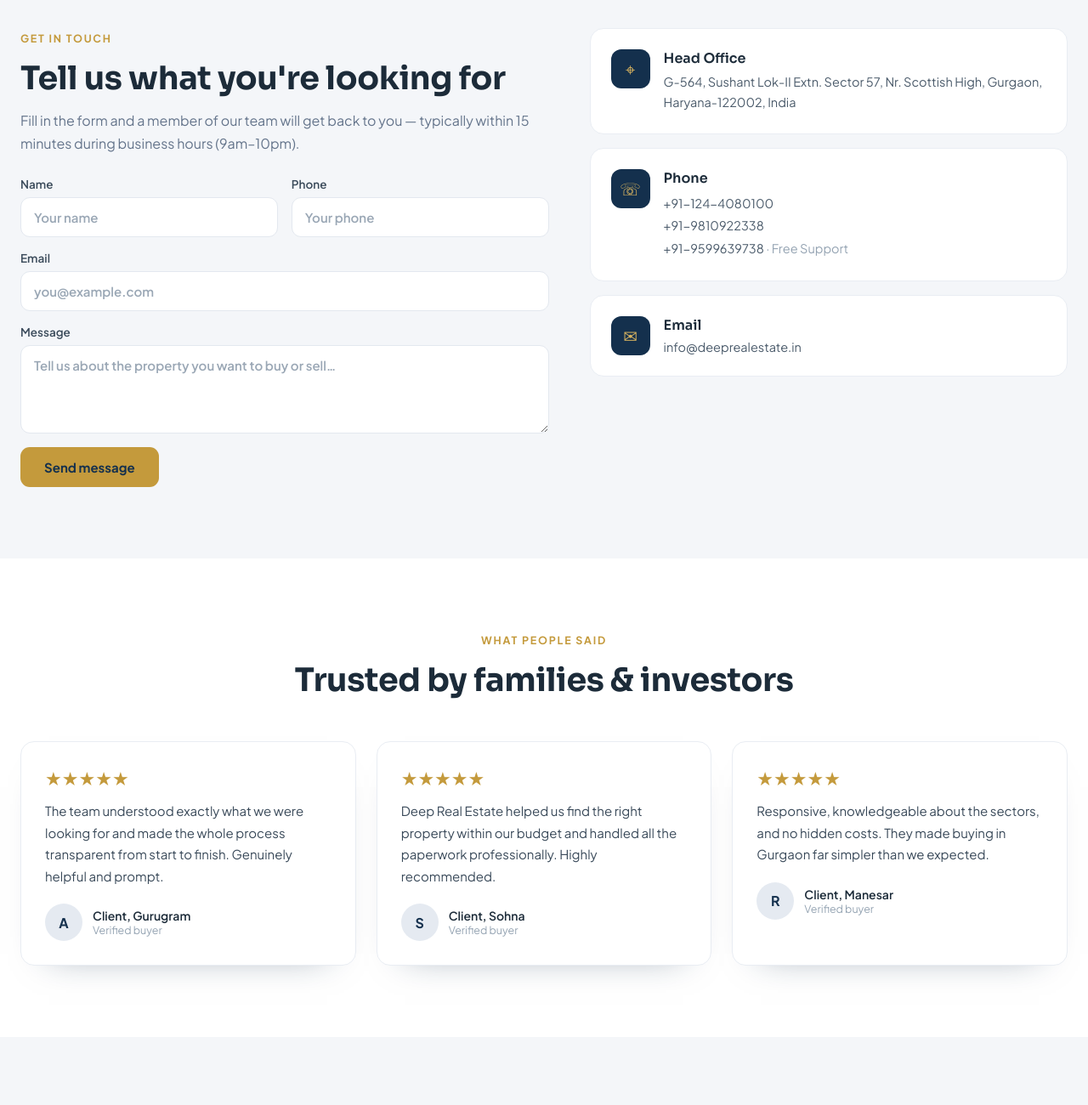
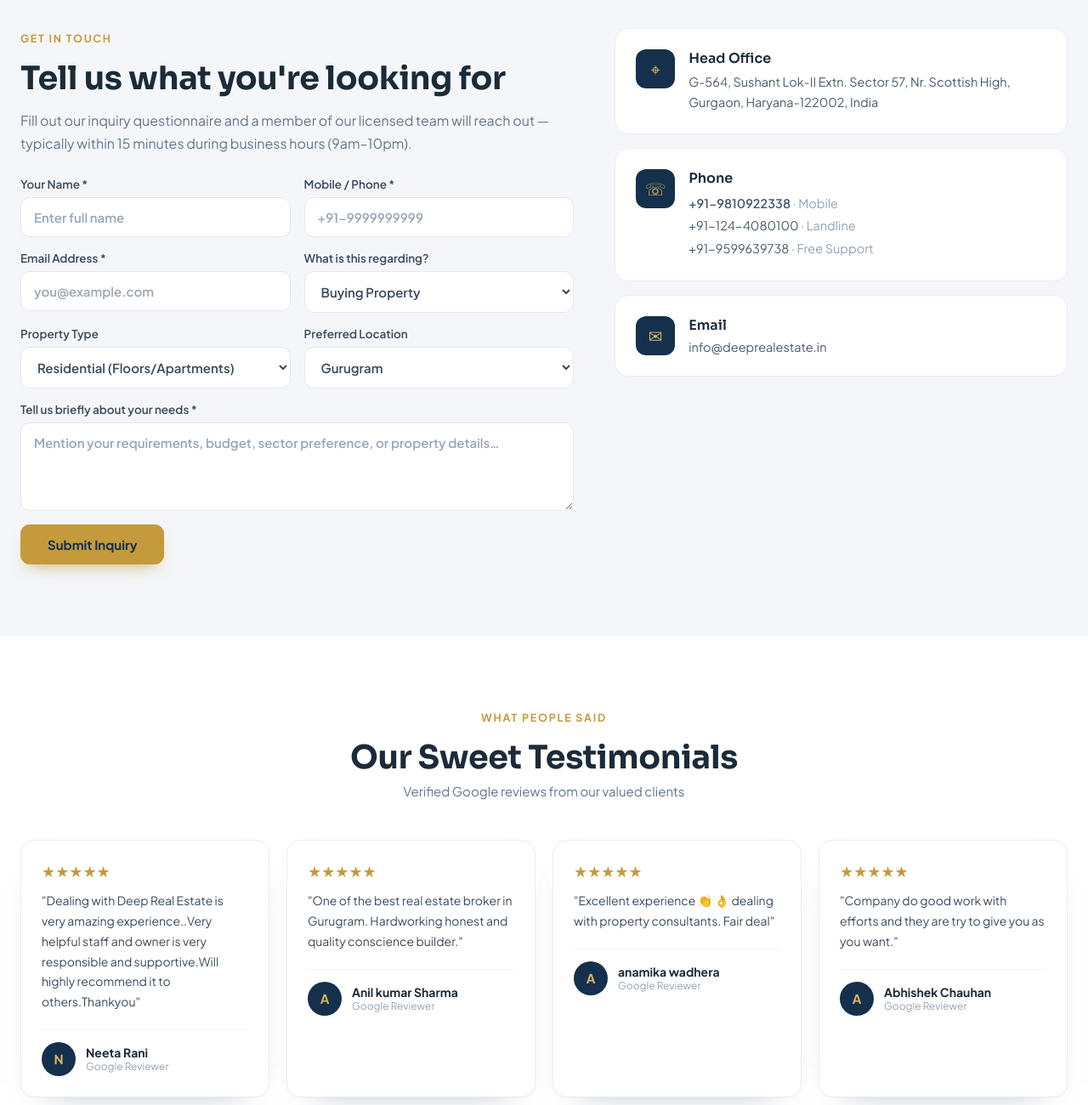
Before and after one commit to Its-Arjun-innit/Deep_Real_Estate, a website: page index.dc.html in a window 1280 px wide. Shown: the part 1280-2580 px from the top of the page at 85% size. Drawn offline with nearby package versions, Linux system fonts and the light colour scheme.

Commit message:
Update contacts, emails, Google reviews (Neeta Rani, Anil Sharma, Anamika Wadhera, Abhishek Chauhan), location maps, and questionnaire fields to match deeprealestate.in

```diff
--- a/index.dc.html
+++ b/index.dc.html
@@ -56,22 +56,45 @@
     </div>
   </section>
 
-  <!-- 3. CONTACT FORM -->
+  <!-- 3. CONTACT / BUY & SELL QUESTIONNAIRE -->
   <section id="contact" style="background:#f4f6f9;">
-    <div style="max-width:1240px;margin:0 auto;padding:84px 24px;display:grid;grid-template-columns:1.05fr .95fr;gap:48px;align-items:start;">
+    <div style="max-width:1240px;margin:0 auto;padding:84px 24px;display:grid;grid-template-columns:1.1fr .9fr;gap:48px;align-items:start;">
       <div>
         <span style="font-size:12.5px;font-weight:700;letter-spacing:.14em;text-transform:uppercase;color:#c49a3c;">Get in touch</span>
         <h2 style="font-family:'Sora',sans-serif;font-weight:700;font-size:38px;letter-spacing:-.01em;margin:14px 0 12px;">Tell us what you're looking for</h2>
-        <p style="font-size:16px;line-height:1.7;color:#64748b;margin:0 0 26px;">Fill in the form and a member of our team will get back to you — typically within 15 minutes during business hours (9am–10pm).</p>
+        <p style="font-size:16px;line-height:1.7;color:#64748b;margin:0 0 26px;">Fill out our inquiry questionnaire and a member of our licensed team will reach out — typically within 15 minutes during business hours (9am–10pm).</p>
         <form onSubmit="{{ onSubmit }}" style="display:flex;flex-direction:column;gap:16px;">
           <div style="display:grid;grid-template-columns:1fr 1fr;gap:16px;">
-            <label style="display:flex;flex-direction:column;gap:7px;font-size:13.5px;font-weight:600;color:#3a4a5a;">Name<input required placeholder="Your name" style="padding:13px 15px;border:1px solid #e3e8ef;border-radius:11px;font:inherit;font-size:15px;background:#fff;outline:none;"></label>
-            <label style="display:flex;flex-direction:column;gap:7px;font-size:13.5px;font-weight:600;color:#3a4a5a;">Phone<input placeholder="Your phone" style="padding:13px 15px;border:1px solid #e3e8ef;border-radius:11px;font:inherit;font-size:15px;background:#fff;outline:none;"></label>
+            <label style="display:flex;flex-direction:column;gap:7px;font-size:13.5px;font-weight:600;color:#3a4a5a;">Your Name *<input required placeholder="Enter full name" style="padding:13px 15px;border:1px solid #e3e8ef;border-radius:11px;font:inherit;font-size:15px;background:#fff;outline:none;"></label>
+            <label style="display:flex;flex-direction:column;gap:7px;font-size:13.5px;font-weight:600;color:#3a4a5a;">Mobile / Phone *<input required type="tel" placeholder="+91-9999999999" style="padding:13px 15px;border:1px solid #e3e8ef;border-radius:11px;font:inherit;font-size:15px;background:#fff;outline:none;"></label>
           </div>
-          <label style="display:flex;flex-direction:column;gap:7px;font-size:13.5px;font-weight:600;color:#3a4a5a;">Email<input required type="email" placeholder="you@example.com" style="padding:13px 15px;border:1px solid #e3e8ef;border-radius:11px;font:inherit;font-size:15px;background:#fff;outline:none;"></label>
-          <label style="display:flex;flex-direction:column;gap:7px;font-size:13.5px;font-weight:600;color:#3a4a5a;">Message<textarea required rows="4" placeholder="Tell us about the property you want to buy or sell…" style="padding:13px 15px;border:1px solid #e3e8ef;border-radius:11px;font:inherit;font-size:15px;background:#fff;outline:none;resize:vertical;"></textarea></label>
-          <button type="submit" style="align-self:flex-start;background:#c49a3c;color:#14304d;font-weight:700;font-size:15px;border:none;cursor:pointer;padding:14px 28px;border-radius:11px;font-family:inherit;">Send message</button>
-          <sc-if value="{{ sent }}"><div style="font-size:14px;color:#4f7a3a;background:#eef4ea;border:1px solid #d6e6cd;border-radius:10px;padding:12px 16px;">Thanks — your message has been noted. We'll be in touch shortly.</div></sc-if>
+          <div style="display:grid;grid-template-columns:1fr 1fr;gap:16px;">
+            <label style="display:flex;flex-direction:column;gap:7px;font-size:13.5px;font-weight:600;color:#3a4a5a;">Email Address *<input required type="email" placeholder="you@example.com" style="padding:13px 15px;border:1px solid #e3e8ef;border-radius:11px;font:inherit;font-size:15px;background:#fff;outline:none;"></label>
+            <label style="display:flex;flex-direction:column;gap:7px;font-size:13.5px;font-weight:600;color:#3a4a5a;">What is this regarding?<select style="padding:13px 15px;border:1px solid #e3e8ef;border-radius:11px;font:inherit;font-size:15px;background:#fff;outline:none;color:#3a4a5a;">
+              <option value="buy">Buying Property</option>
+              <option value="sell">Selling Property</option>
+              <option value="valuation">Valuation & Consultation</option>
+              <option value="lease">Rent / Lease</option>
+              <option value="other">General Inquiry</option>
+            </select></label>
+          </div>
+          <div style="display:grid;grid-template-columns:1fr 1fr;gap:16px;">
+            <label style="display:flex;flex-direction:column;gap:7px;font-size:13.5px;font-weight:600;color:#3a4a5a;">Property Type<select style="padding:13px 15px;border:1px solid #e3e8ef;border-radius:11px;font:inherit;font-size:15px;background:#fff;outline:none;color:#3a4a5a;">
+              <option value="residential">Residential (Floors/Apartments)</option>
+              <option value="plots">Plots / Land</option>
+              <option value="commercial">Commercial</option>
+              <option value="farmhouse">Farmhouse</option>
+            </select></label>
+            <label style="display:flex;flex-direction:column;gap:7px;font-size:13.5px;font-weight:600;color:#3a4a5a;">Preferred Location<select style="padding:13px 15px;border:1px solid #e3e8ef;border-radius:11px;font:inherit;font-size:15px;background:#fff;outline:none;color:#3a4a5a;">
+              <option value="gurugram">Gurugram</option>
+              <option value="manesar">Manesar</option>
+              <option value="dharuhera">Dharuhera</option>
+              <option value="sohna">Sohna</option>
+            </select></label>
+          </div>
+          <label style="display:flex;flex-direction:column;gap:7px;font-size:13.5px;font-weight:600;color:#3a4a5a;">Tell us briefly about your needs *<textarea required rows="4" placeholder="Mention your requirements, budget, sector preference, or property details…" style="padding:13px 15px;border:1px solid #e3e8ef;border-radius:11px;font:inherit;font-size:15px;background:#fff;outline:none;resize:vertical;"></textarea></label>
+          <button type="submit" style="align-self:flex-start;background:#c49a3c;color:#14304d;font-weight:700;font-size:15px;border:none;cursor:pointer;padding:14px 32px;border-radius:11px;font-family:inherit;box-shadow:0 10px 20px -10px rgba(196,154,60,.8);">Submit Inquiry</button>
+          <sc-if value="{{ sent }}"><div style="font-size:14px;color:#4f7a3a;background:#eef4ea;border:1px solid #d6e6cd;border-radius:10px;padding:14px 18px;">Your message was successfully sent! We will reply to you shortly.</div></sc-if>
         </form>
       </div>
       <div style="display:flex;flex-direction:column;gap:16px;">
@@ -81,7 +104,7 @@
         </div>
         <div style="background:#fff;border:1px solid #e9edf3;border-radius:16px;padding:24px;display:flex;gap:16px;align-items:start;">
           <span style="width:46px;height:46px;flex-shrink:0;border-radius:12px;background:#14304d;color:#d9b45f;display:flex;align-items:center;justify-content:center;font-size:20px;">☏</span>
-          <div><h3 style="font-family:'Sora',sans-serif;font-weight:600;font-size:16px;margin:0 0 6px;">Phone</h3><div style="font-size:14.5px;line-height:1.85;color:#4a5a6a;"><div><a href="tel:+911244080100" style="color:#4a5a6a;text-decoration:none;">+91-124-4080100</a></div><div><a href="tel:+919810922338" style="color:#4a5a6a;text-decoration:none;">+91-9810922338</a></div><div><a href="tel:+919599639738" style="color:#4a5a6a;text-decoration:none;">+91-9599639738</a> <span style="color:#94a3b2;">· Free Support</span></div></div></div>
+          <div><h3 style="font-family:'Sora',sans-serif;font-weight:600;font-size:16px;margin:0 0 6px;">Phone</h3><div style="font-size:14.5px;line-height:1.85;color:#4a5a6a;"><div><a href="tel:+919810922338" style="color:#4a5a6a;text-decoration:none;font-weight:600;">+91-9810922338</a> <span style="color:#94a3b2;">· Mobile</span></div><div><a href="tel:+911244080100" style="color:#4a5a6a;text-decoration:none;">+91-124-4080100</a> <span style="color:#94a3b2;">· Landline</span></div><div><a href="tel:+919599639738" style="color:#4a5a6a;text-decoration:none;">+91-9599639738</a> <span style="color:#94a3b2;">· Free Support</span></div></div></div>
         </div>
         <div style="background:#fff;border:1px solid #e9edf3;border-radius:16px;padding:24px;display:flex;gap:16px;align-items:start;">
           <span style="width:46px;height:46px;flex-shrink:0;border-radius:12px;background:#14304d;color:#d9b45f;display:flex;align-items:center;justify-content:center;font-size:20px;">✉</span>
@@ -91,16 +114,54 @@
     </div>
   </section>
 
-  <!-- 4. REVIEWS -->
+  <!-- 4. REVIEWS / TESTIMONIALS -->
   <section style="max-width:1240px;margin:0 auto;padding:84px 24px;">
     <div style="text-align:center;max-width:640px;margin:0 auto 48px;">
-      <span style="font-size:12.5px;font-weight:700;letter-spacing:.14em;text-transform:uppercase;color:#c49a3c;">What People Said</span>
-      <h2 style="font-family:'Sora',sans-serif;font-weight:700;font-size:38px;letter-spacing:-.01em;margin:14px 0 0;">Trusted by families & investors</h2>
+      <span style="font-size:12.5px;font-weight:700;letter-spacing:.14em;text-transform:uppercase;color:#c49a3c;">WHAT PEOPLE SAID</span>
+      <h2 style="font-family:'Sora',sans-serif;font-weight:700;font-size:38px;letter-spacing:-.01em;margin:14px 0 6px;">Our Sweet Testimonials</h2>
+      <p style="font-size:15px;color:#64748b;margin:0;">Verified Google reviews from our valued clients</p>
     </div>
-    <div style="display:grid;grid-template-columns:repeat(3,1fr);gap:24px;">
-      <div style="background:#fff;border:1px solid #e9edf3;border-radius:16px;padding:28px;box-shadow:0 20px 40px -34px rgba(20,48,77,.5);"><div style="color:#c49a3c;font-size:22px;margin-bottom:12px;">★★★★★</div><p style="font-size:15px;line-height:1.7;color:#3a4a5a;margin:0 0 20px;">The team understood exactly what we were looking for and made the whole process transparent from start to finish. Genuinely helpful and prompt.</p><div style="display:flex;align-items:center;gap:12px;"><span style="width:44px;height:44px;border-radius:50%;background:#e5eaf1;display:flex;align-items:center;justify-content:center;color:#14304d;font-weight:700;">A</span><div><div style="font-weight:600;font-size:14px;">Client, Gurugram</div><div style="font-size:12.5px;color:#94a3b2;">Verified buyer</div></div></div></div>
-      <div style="background:#fff;border:1px solid #e9edf3;border-radius:16px;padding:28px;box-shadow:0 20px 40px -34px rgba(20,48,77,.5);"><div style="color:#c49a3c;font-size:22px;margin-bottom:12px;">★★★★★</div><p style="font-size:15px;line-height:1.7;color:#3a4a5a;margin:0 0 20px;">Deep Real Estate helped us find the right property within our budget and handled all the paperwork professionally. Highly recommended.</p><div style="display:flex;align-items:center;gap:12px;"><span style="width:44px;height:44px;border-radius:50%;background:#e5eaf1;display:flex;align-items:center;justify-content:center;color:#14304d;font-weight:700;">S</span><div><div style="font-weight:600;font-size:14px;">Client, Sohna</div><div style="font-size:12.5px;color:#94a3b2;">Verified buyer</div></div></div></div>
-      <div style="background:#fff;border:1px solid #e9edf3;border-radius:16px;padding:28px;box-shadow:0 20px 40px -34px rgba(20,48,77,.5);"><div style="color:#c49a3c;font-size:22px;margin-bottom:12px;">★★★★★</div><p style="font-size:15px;line-height:1.7;color:#3a4a5a;margin:0 0 20px;">Responsive, knowledgeable about the sectors, and no hidden costs. They made buying in Gurgaon far simpler than we expected.</p><div style="display:flex;align-items:center;gap:12px;"><span style="width:44px;height:44px;border-radius:50%;background:#e5eaf1;display:flex;align-items:center;justify-content:center;color:#14304d;font-weight:700;">R</span><div><div style="font-weight:600;font-size:14px;">Client, Manesar</div><div style="font-size:12.5px;color:#94a3b2;">Verified buyer</div></div></div></div>
+    <div style="display:grid;grid-template-columns:repeat(4,1fr);gap:20px;">
+      <div style="background:#fff;border:1px solid #e9edf3;border-radius:16px;padding:24px;box-shadow:0 20px 40px -34px rgba(20,48,77,.5);display:flex;flex-direction:column;justify-space-between;">
+        <div>
+          <div style="color:#c49a3c;font-size:18px;margin-bottom:12px;">★★★★★</div>
+          <p style="font-size:14px;line-height:1.7;color:#3a4a5a;margin:0 0 20px;">"Dealing with Deep Real Estate is very amazing experience..Very helpful staff and owner is very responsible and supportive.Will highly recommend it to others.Thankyou"</p>
+        </div>
+        <div style="display:flex;align-items:center;gap:12px;border-top:1px solid #f0f4f8;padding-top:14px;">
+          <span style="width:40px;height:40px;border-radius:50%;background:#14304d;color:#d9b45f;display:flex;align-items:center;justify-content:center;font-weight:700;font-size:15px;">N</span>
+          <div><div style="font-weight:700;font-size:14px;color:#1c2b39;">Neeta Rani</div><div style="font-size:12px;color:#94a3b2;">Google Reviewer</div></div>
+        </div>
+      </div>
+      <div style="background:#fff;border:1px solid #e9edf3;border-radius:16px;padding:24px;box-shadow:0 20px 40px -34px rgba(20,48,77,.5);display:flex;flex-direction:column;justify-space-between;">
+        <div>
+          <div style="color:#c49a3c;font-size:18px;margin-bottom:12px;">★★★★★</div>
+          <p style="font-size:14px;line-height:1.7;color:#3a4a5a;margin:0 0 20px;">"One of the best real estate broker in Gurugram. Hardworking honest and quality conscience builder."</p>
+        </div>
+        <div style="display:flex;align-items:center;gap:12px;border-top:1px solid #f0f4f8;padding-top:14px;">
+          <span style="width:40px;height:40px;border-radius:50%;background:#14304d;color:#d9b45f;display:flex;align-items:center;justify-content:center;font-weight:700;font-size:15px;">A</span>
+          <div><div style="font-weight:700;font-size:14px;color:#1c2b39;">Anil kumar Sharma</div><div style="font-size:12px;color:#94a3b2;">Google Reviewer</div></div>
+        </div>
+      </div>
+      <div style="background:#fff;border:1px solid #e9edf3;border-radius:16px;padding:24px;box-shadow:0 20px 40px -34px rgba(20,48,77,.5);display:flex;flex-direction:column;justify-space-between;">
+        <div>
+          <div style="color:#c49a3c;font-size:18px;margin-bottom:12px;">★★★★★</div>
+          <p style="font-size:14px;line-height:1.7;color:#3a4a5a;margin:0 0 20px;">"Excellent experience 👏 👌 dealing with property consultants. Fair deal"</p>
+        </div>
+        <div style="display:flex;align-items:center;gap:12px;border-top:1px solid #f0f4f8;padding-top:14px;">
+          <span style="width:40px;height:40px;border-radius:50%;background:#14304d;color:#d9b45f;display:flex;align-items:center;justify-content:center;font-weight:700;font-size:15px;">A</span>
+          <div><div style="font-weight:700;font-size:14px;color:#1c2b39;">anamika wadhera</div><div style="font-size:12px;color:#94a3b2;">Google Reviewer</div></div>
+        </div>
+      </div>
+      <div style="background:#fff;border:1px solid #e9edf3;border-radius:16px;padding:24px;box-shadow:0 20px 40px -34px rgba(20,48,77,.5);display:flex;flex-direction:column;justify-space-between;">
+        <div>
+          <div style="color:#c49a3c;font-size:18px;margin-bottom:12px;">★★★★★</div>
+          <p style="font-size:14px;line-height:1.7;color:#3a4a5a;margin:0 0 20px;">"Company do good work with efforts and they are try to give you as you want."</p>
+        </div>
+        <div style="display:flex;align-items:center;gap:12px;border-top:1px solid #f0f4f8;padding-top:14px;">
+          <span style="width:40px;height:40px;border-radius:50%;background:#14304d;color:#d9b45f;display:flex;align-items:center;justify-content:center;font-weight:700;font-size:15px;">A</span>
+          <div><div style="font-weight:700;font-size:14px;color:#1c2b39;">Abhishek Chauhan</div><div style="font-size:12px;color:#94a3b2;">Google Reviewer</div></div>
+        </div>
+      </div>
     </div>
   </section>
 
```
Also changed, not shown: contact.dc.html (+36 -13 lines).
